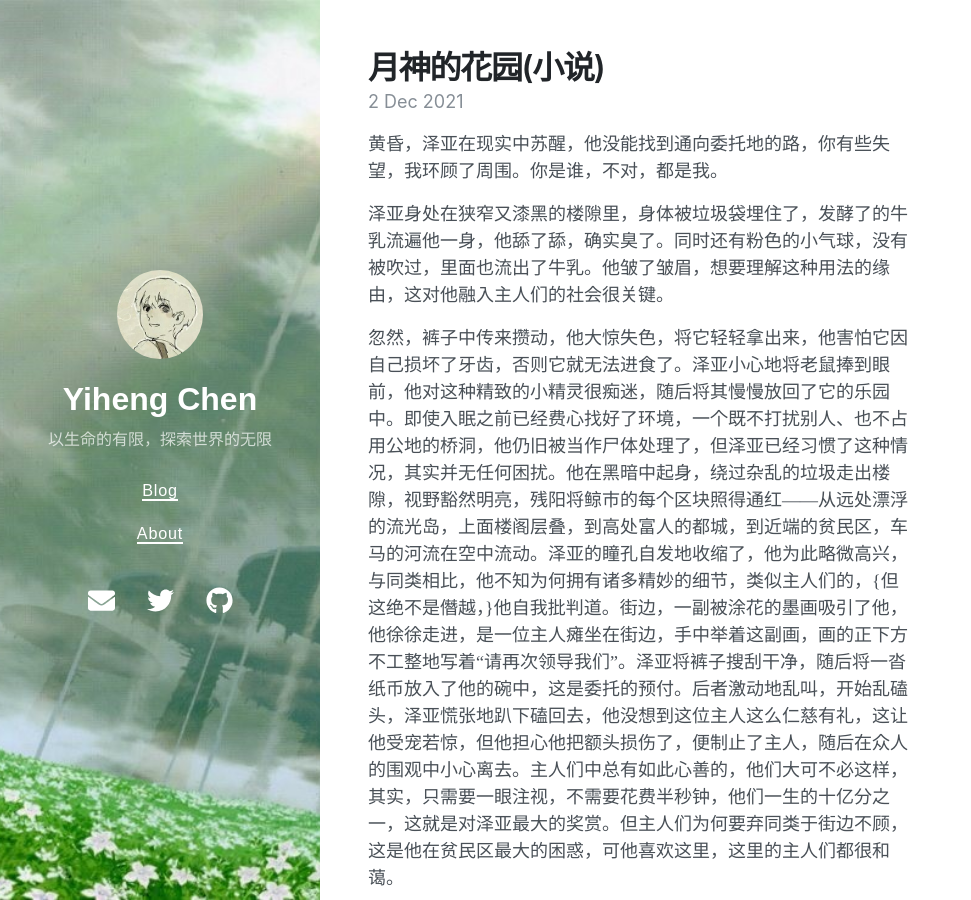
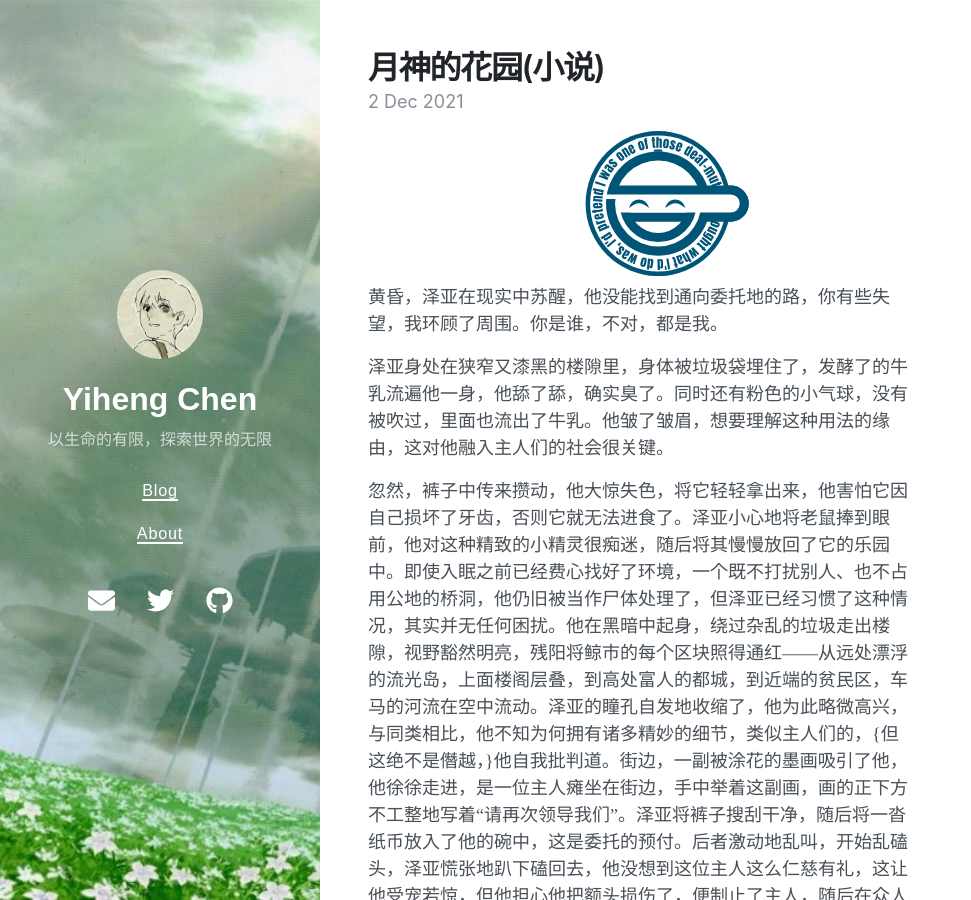
Before and after one commit to yihenc/yihenc.github.io, a Jekyll site: the page built from _posts/2021-12-03-moon-garden.md, in a window 1280 px wide and 900 px high. Shown: the whole window, without its empty margins (0-971 px from the left). Built offline with Jekyll 4.4.1, drawn with Linux system fonts in a browser that asks for light colours; nearby versions of some CDN libraries.

Commit message:
Update 2021-12-03-moon-garden.md

```diff
--- a/_posts/2021-12-03-moon-garden.md
+++ b/_posts/2021-12-03-moon-garden.md
@@ -7,6 +7,24 @@ tags:
 date: 2021-12-03 01:08:25 +0800
 ---
 
+<svg viewBox="-640 -160 1200 320" xmlns="http://www.w3.org/2000/svg" xmlns:xlink="http://www.w3.org/1999/xlink">
+<path id="f" d="m123,0a123,123 0,0 1-246,0a123,123 0,0 1 246,0"/>
+<g fill="#057">
+ <circle r="160"/>
+ <circle r="150" fill="#fff"/>
+ <text font-size="28" font-stretch="condensed" font-family="Impact"><animateTransform type="rotate" from="360 0 0" to="0 0 0" dur="10s" attributeName="transform" repeatCount="indefinite"/><textPath xlink:href="#f">I thought what I'd do was, I'd pretend I was one of those deaf-mutes</textPath></text>
+ <circle r="115"/>
+ <circle r="95" fill="#fff"/>
+ <path d="m-8-119h16 l2,5h-20z"/>
+ <circle cx="160" cy="0" r="40"/>
+ <path d="m-95-20v-20h255a40,40 0,0 1 0,80h-55v-20z"/>
+ <path d="m-85 0a85,85 0,0 0 170,0h-20a65,65 0,0 1-130,0z"/>
+ <path d="m-65 20v20h140v-20z"/>
+ <path d="m-115-20v10h25v30h250a20,20 0,0 0 0,-40z" fill="#fff"/>
+ <path d="m-20 10c-17-14-27-14-44 0 6-25 37-25 44 0z"/>
+ <path d="m60 10c-17-14-27-14-44 0 6-25 37-25 44 0z"/>
+</g>
+</svg>
 
 
 
```
